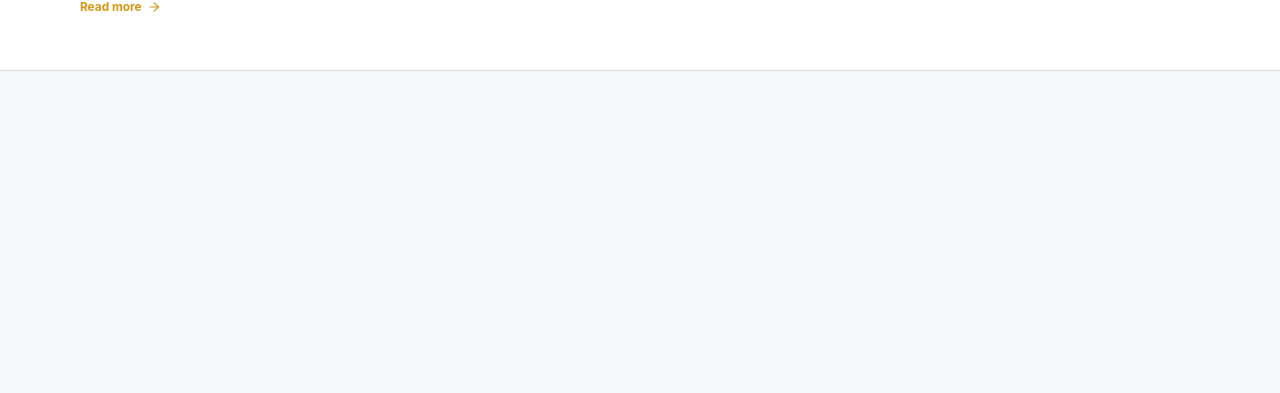
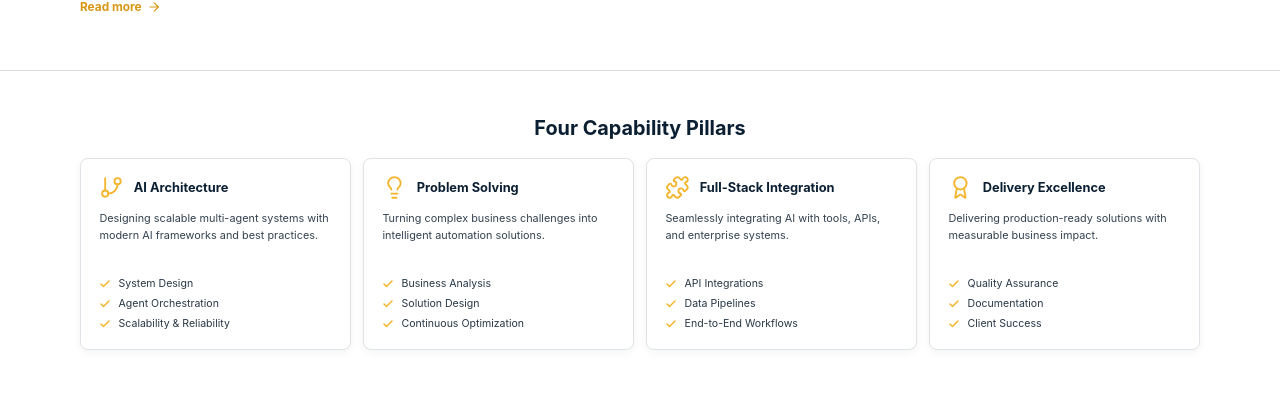
Before and after one commit to Srujan-DiagonalMatrix/srk, a React (Vite) app: page / in a window 1280 px wide. Shown: the part 2533-2926 px from the top of the page. Before the commit the page ends 2604 px from the top, so only its background shows below. Built offline with nearby package versions, Linux system fonts and the light colour scheme.

Commit message:
Add horizontal capability pillars section

```diff
--- /dev/null
+++ b/src/components/CapabilityPillars.tsx
@@ -0,0 +1,71 @@
+import {
+  Award,
+  Check,
+  GitBranch,
+  Lightbulb,
+  Puzzle,
+  type LucideIcon,
+} from 'lucide-react'
+
+type Capability = {
+  description: string
+  icon: LucideIcon
+  points: readonly string[]
+  title: string
+}
+
+const capabilities: Capability[] = [
+  {
+    title: 'AI Architecture',
+    description: 'Designing scalable multi-agent systems with modern AI frameworks and best practices.',
+    icon: GitBranch,
+    points: ['System Design', 'Agent Orchestration', 'Scalability & Reliability'],
+  },
+  {
+    title: 'Problem Solving',
+    description: 'Turning complex business challenges into intelligent automation solutions.',
+    icon: Lightbulb,
+    points: ['Business Analysis', 'Solution Design', 'Continuous Optimization'],
+  },
+  {
+    title: 'Full-Stack Integration',
+    description: 'Seamlessly integrating AI with tools, APIs, and enterprise systems.',
+    icon: Puzzle,
+    points: ['API Integrations', 'Data Pipelines', 'End-to-End Workflows'],
+  },
+  {
+    title: 'Delivery Excellence',
+    description: 'Delivering production-ready solutions with measurable business impact.',
+    icon: Award,
+    points: ['Quality Assurance', 'Documentation', 'Client Success'],
+  },
+]
+
+export function CapabilityPillars() {
+  return (
+    <section className="capability-pillars" aria-labelledby="capability-pillars-title">
+      <div className="content-container">
+        <h2 id="capability-pillars-title">Four Capability Pillars</h2>
+        <div className="capability-pillars__row">
+          {capabilities.map(({ description, icon: Icon, points, title }) => (
+            <article className="capability-pillar" key={title}>
+              <div className="capability-pillar__heading">
+                <Icon aria-hidden="true" />
+                <h3>{title}</h3>
+              </div>
+              <p>{description}</p>
+              <ul>
+                {points.map((point) => (
+                  <li key={point}>
+                    <Check aria-hidden="true" />
+                    <span>{point}</span>
+                  </li>
+                ))}
+              </ul>
+            </article>
+          ))}
+        </div>
+      </div>
+    </section>
+  )
+}
--- a/src/components/PortfolioShowcase.tsx
+++ b/src/components/PortfolioShowcase.tsx
@@ -10,6 +10,7 @@ import {
   Workflow,
 } from 'lucide-react'
 import { portfolioData } from '../data/portfolioData'
+import { CapabilityPillars } from './CapabilityPillars'
 import { VideoCard } from './VideoCard'
 
 const proofIcons = {
@@ -93,6 +94,7 @@ export function PortfolioShowcase() {
       <ShowcaseSection data={portfolioData.problemSolvingShowcase} id="process" number="02" />
       <ShowcaseSection data={portfolioData.resultsShowcase} id="results" number="03" />
       <ShowcaseSection data={portfolioData.trustShowcase} id="about" number="04" />
+      <CapabilityPillars />
     </>
   )
 }
--- a/src/styles/globals.css
+++ b/src/styles/globals.css
@@ -391,6 +391,89 @@ p {
 .portfolio-showcase__proof-icon { display: grid; flex: 0 0 auto; width: 2rem; height: 2rem; border: 1px solid #d6dce2; border-radius: 0.4rem; color: #e5a21a; place-items: center; }
 .portfolio-showcase__proof-icon svg { width: 1.1rem; }
 
+.capability-pillars {
+  padding-block: clamp(2rem, 3.5vw, 3rem);
+  border-bottom: var(--border-subtle);
+  background: #fff;
+}
+
+.capability-pillars h2 {
+  margin: 0 0 1rem;
+  color: var(--color-navy);
+  font-size: clamp(1.05rem, 1.55vw, 1.3rem);
+  line-height: 1.3;
+  text-align: center;
+}
+
+.capability-pillars__row {
+  display: grid;
+  grid-template-columns: repeat(4, minmax(0, 1fr));
+  gap: 0.75rem;
+}
+
+.capability-pillar {
+  min-width: 0;
+  padding: 1rem 1.15rem 1.1rem;
+  border: 1px solid #dfe3e7;
+  border-radius: 0.5rem;
+  background: #fff;
+  box-shadow: 0 0.15rem 0.55rem rgb(11 31 51 / 5%);
+}
+
+.capability-pillar__heading {
+  display: flex;
+  gap: 0.6rem;
+  align-items: center;
+}
+
+.capability-pillar__heading > svg {
+  flex: 0 0 auto;
+  width: 1.55rem;
+  height: 1.55rem;
+  color: #f3b52b;
+  stroke-width: 1.8;
+}
+
+.capability-pillar h3 {
+  margin: 0;
+  color: var(--color-navy);
+  font-size: 0.8rem;
+  line-height: 1.35;
+}
+
+.capability-pillar > p {
+  min-height: 3.5rem;
+  margin: 0.65rem 0 0;
+  color: #344250;
+  font-size: 0.68rem;
+  line-height: 1.55;
+}
+
+.capability-pillar ul {
+  display: grid;
+  gap: 0.28rem;
+  margin: 0.65rem 0 0;
+  padding: 0;
+  list-style: none;
+}
+
+.capability-pillar li {
+  display: flex;
+  gap: 0.45rem;
+  align-items: center;
+  color: #283746;
+  font-size: 0.66rem;
+  line-height: 1.45;
+}
+
+.capability-pillar li svg {
+  flex: 0 0 auto;
+  width: 0.75rem;
+  height: 0.75rem;
+  color: #f3b52b;
+  stroke-width: 3;
+}
+
 .video-modal { position: fixed; z-index: 100; inset: 0; display: grid; padding: 1.5rem; background: rgb(5 14 23 / 82%); place-items: center; }
 .video-modal__dialog { width: min(58rem, 100%); overflow: hidden; border-radius: 0.75rem; background: #fff; box-shadow: 0 2rem 5rem rgb(0 0 0 / 40%); }
 .video-modal__header { display: flex; align-items: center; justify-content: space-between; padding: 0.8rem 1rem; }
--- a/src/styles/responsive.css
+++ b/src/styles/responsive.css
@@ -5,6 +5,8 @@
   .portfolio-showcase__layout { grid-template-columns: minmax(0, 1.45fr) minmax(13rem, 1fr); }
   .portfolio-showcase__proof { grid-column: 1 / -1; }
   .portfolio-showcase__proof ul { grid-template-columns: repeat(4, minmax(0, 1fr)); }
+  .capability-pillars__row { display: flex; overflow-x: auto; padding-bottom: 0.5rem; scroll-snap-type: x mandatory; scrollbar-width: thin; }
+  .capability-pillar { flex: 0 0 min(16rem, calc(100vw - 5rem)); scroll-snap-align: start; }
 }
 
 @media (max-width: 48rem) {
```
